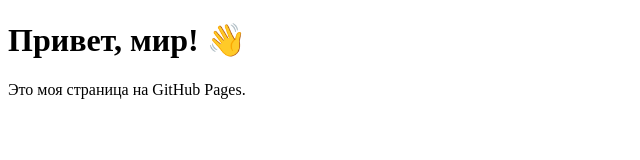
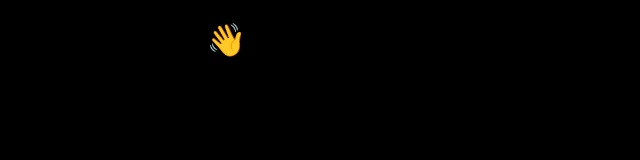
Before and after one commit to S0lonka/S0lonka.github.io, a plain HTML site: page index.html in a window 1280 px wide. Shown: the whole page, without its empty margins (0-640 px from the left). Drawn offline with Linux system fonts and the light colour scheme.

Commit message:
Update style.css

```diff
--- a/style/style.css
+++ b/style/style.css
@@ -1,3 +1,3 @@
 body {
-  bacground-color: black;
+  background-color: black;
 }
```
